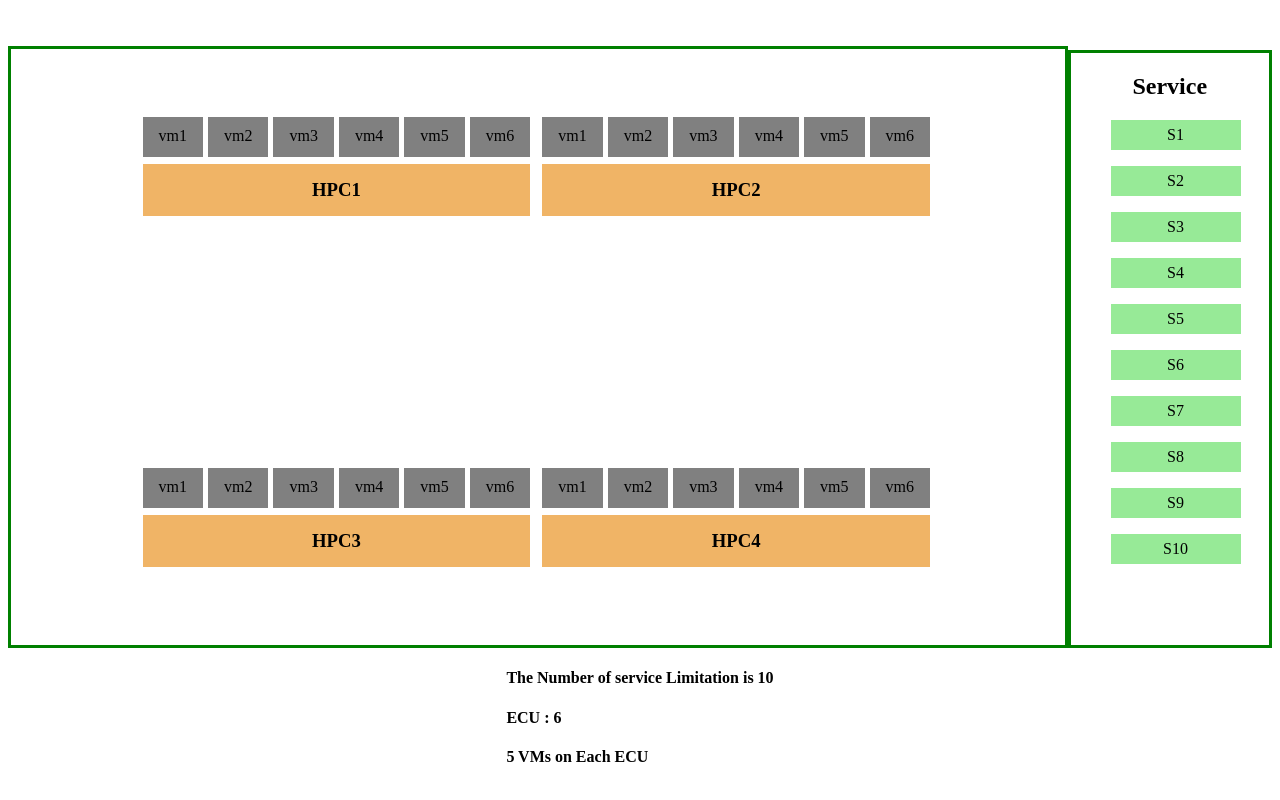
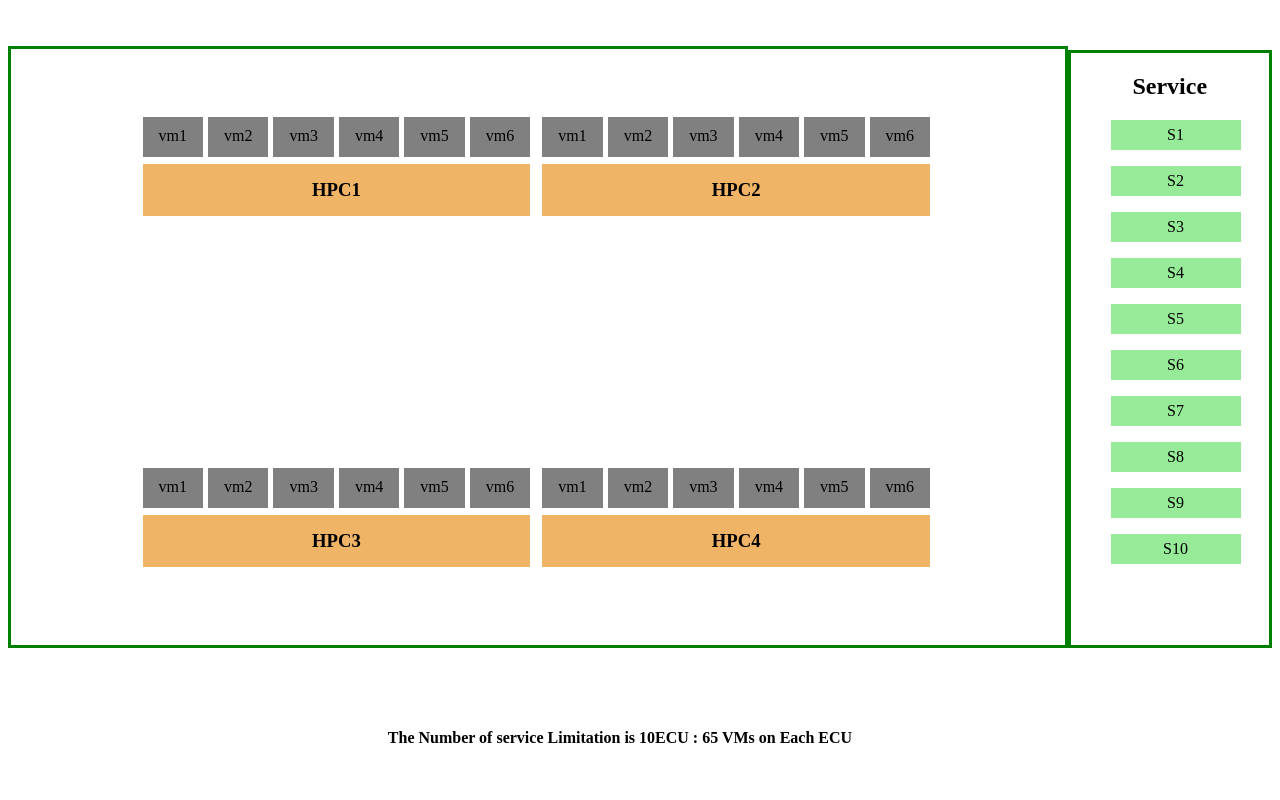
Before and after one commit to sharathR143/vue, a Nuxt app: page / in a window 1280 px wide. Shown: the top 800 px of the page. Built offline with nearby package versions, Linux system fonts and the light colour scheme.

Commit message:
Update Details.vue

```diff
--- a/components/Details.vue
+++ b/components/Details.vue
@@ -1,10 +1,11 @@
 <template>
-  <div>
+  <div class="flex">
     <h4>{{ server }}</h4>
     <h4>{{ ECU }}</h4>
     <h4>{{ VM }}</h4>
   </div>
 </template>
+
 
 <script>
 export default {
@@ -19,4 +20,15 @@ export default {
 };
 </script>
 
-<style scoped></style>
+<style scoped>
+.flex{
+  display: flex;
+  margin-right: 40px;
+  margin-top: 60px;
+
+}
+.flex h2{
+ margin-right: 30px;
+
+}
+</style>
```
